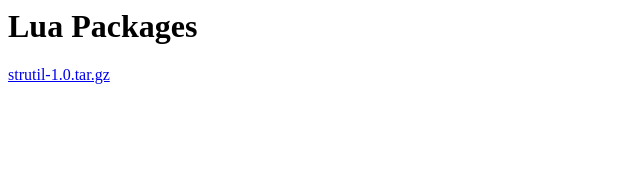
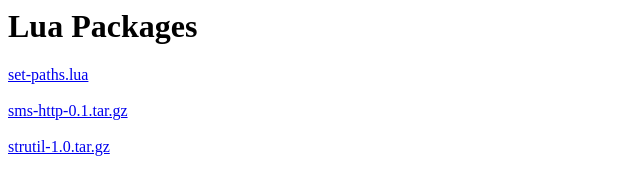
Before and after one commit to brunotag/xcsoar-lua-scripts, a plain HTML site: page index.html in a window 1280 px wide. Shown: the whole page, without its empty margins (0-640 px from the left). Drawn offline with Linux system fonts and the light colour scheme.

Commit message:
add set-paths

```diff
--- a/index.html
+++ b/index.html
@@ -2,5 +2,7 @@
 <title>Lua Packages</title>
 </head>
 <body><h1>Lua Packages</h1>
+<a href="/xcsoar-lua-scripts/set-paths.lua">set-paths.lua</a><br><br>
+<a href="/xcsoar-lua-scripts/sms-http-0.1.tar.gz">sms-http-0.1.tar.gz</a><br><br>
 <a href="/xcsoar-lua-scripts/strutil-1.0.tar.gz">strutil-1.0.tar.gz</a><br><br>
 </body></html>
```
Also changed, not shown: 2 other files.
